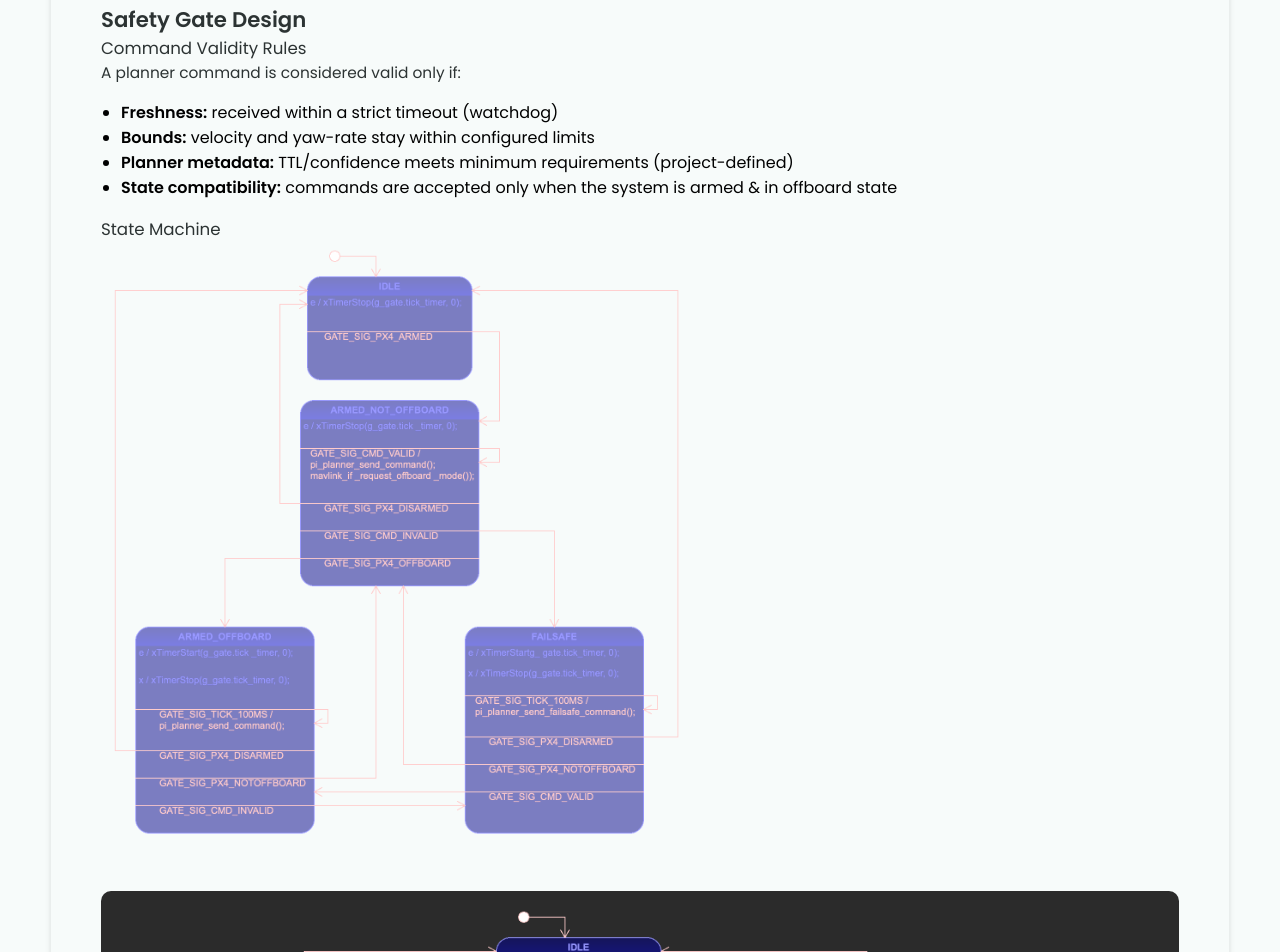
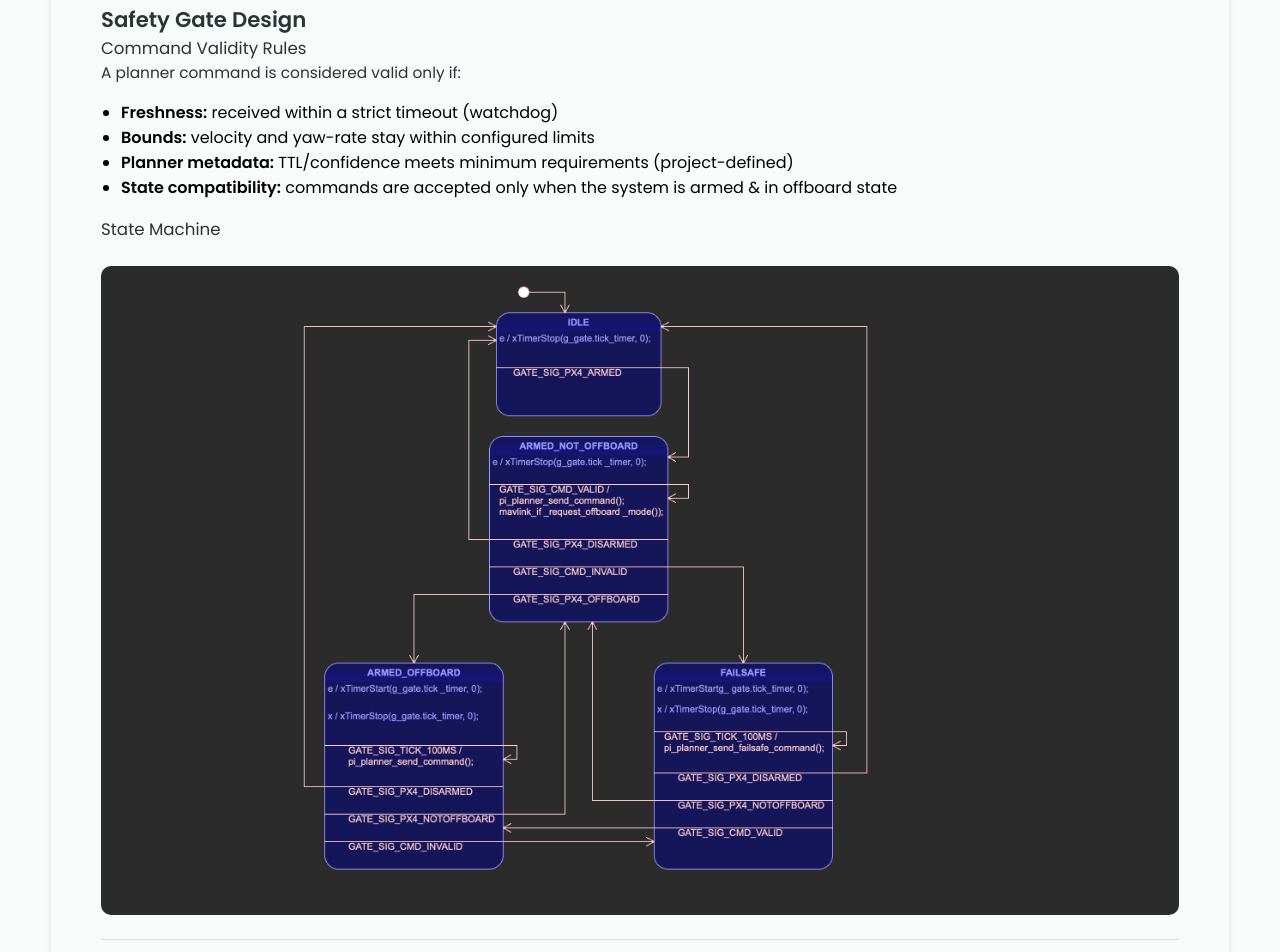
Before and after one commit to alexandrephl/alexandrephl.github.io, a Jekyll site: the page built from _projects/DroneSafetyLayer/safety-layer-px4.md, in a window 1280 px wide. Shown: the part 1800-2752 px from the top of the page. Built offline with Jekyll 4.4.1, drawn with Linux system fonts in a browser that asks for light colours.

Commit message:
Update safety-layer-px4.md

```diff
--- a/_projects/DroneSafetyLayer/safety-layer-px4.md
+++ b/_projects/DroneSafetyLayer/safety-layer-px4.md
@@ -64,7 +64,6 @@ A planner command is considered valid only if:
 
 ### State Machine
 
-<img class="project-diagram" src="/_projects/DroneSafetyLayer/SafetyLayerDiagram.png" alt="Safety gate state machine">
 <div class="project-diagram-wrap">
   <img class="project-diagram"
        src="/_projects/DroneSafetyLayer/SafetyLayerDiagram.png"
```
